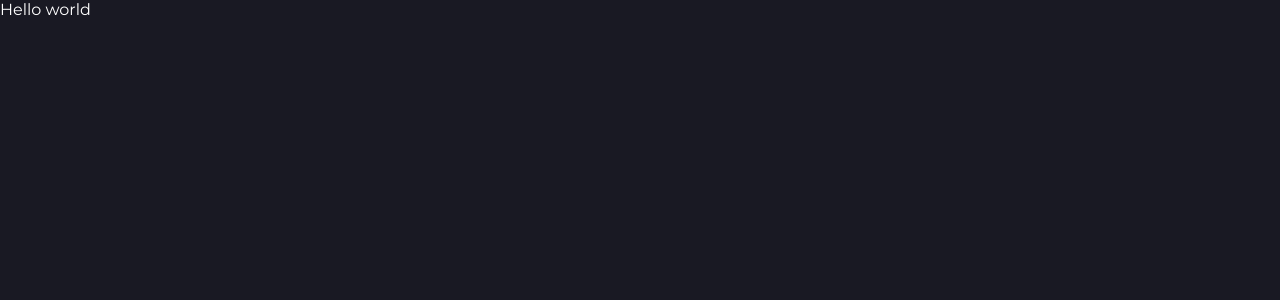
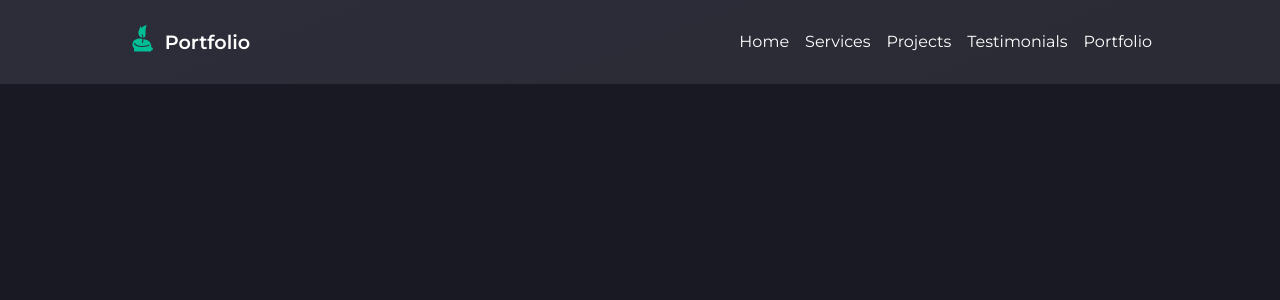
Before and after one commit to dbcastillo/PersonalSite, a React (Create React App) app: page / in a window 1280 px wide. Shown: the top 300 px of the page. Built offline with nearby package versions, Linux system fonts and the light colour scheme.

Commit message:
Add responsive nav bar

```diff
--- a/src/App.js
+++ b/src/App.js
@@ -1,7 +1,19 @@
+import styled from 'styled-components'
+import Header from './components/Banner/Header'
+
 function App() {
   return (
-    <div>Hello world</div>
+    <Container>
+      <Banner>
+        <Header/>
+      </Banner>
+    </Container>
   )
 }
 
 export default App
+
+const Container = styled.div``
+const Banner = styled.div`
+background: linear-gradient(159deg, rgb(45, 45, 58) 0%, rgb(43, 43, 53) 100%);
+`
--- /dev/null
+++ b/src/components/Banner/Header.jsx
@@ -0,0 +1,142 @@
+import React, { useState } from 'react'
+import styled from 'styled-components';
+import { GiCandleFlame } from "react-icons/gi";
+
+const Header = () => {
+    const [bar, setBar] = useState(false);
+  return (
+    <Container bar={bar}>
+        <Logo>
+            <span className='green'><GiCandleFlame/></span>
+            <h1>Portfolio</h1>
+        </Logo>
+        <Nav bar={bar}>
+            <span><a href="#home">Home</a></span>
+            <span><a href="#service">Services</a></span>
+            <span><a href="#project">Projects</a></span>
+            <span><a href="#client">Testimonials</a></span>
+            <span><a href="#footer">Portfolio</a></span>
+        </Nav>
+        <div
+        onClick={() => setBar(!bar)}
+        className="bars">
+            <div className="bar"></div>
+        </div>
+    </Container>
+  )
+}
+
+export default Header
+
+const Container = styled.div`
+    display: flex;
+    align-items: center;
+    justify-content: space-between;
+    max-width: 1280px;
+    width: 80%;
+    margin: 0 auto;
+    padding: 1.5rem 0;
+    position: relative;
+    animation: header 500ms ease-in-out;
+    @media(max-width: 840px){
+        width: 90%;
+    }
+    .bars{
+        display: none;
+    }
+    @media(max-width:640px){
+        .bars{
+            width: 40px;
+            height: 40px;
+            position: relative;
+            display: flex;
+            align-items: center;
+            justify-content: center;
+            padding: 0.5rem;
+            z-index: 100;
+            .bar{
+                position: absolute;
+                width: 100%;
+                height: 2px;
+                background-color: ${props => props.bar ? "transparent" : "#fff"};
+                transition: all 400ms ease-in-out;
+                &::before, &::after{
+                    content: "";
+                    width: 100%;
+                    height: 2px;
+                    background-color: #fff;
+                    position: absolute;
+                }
+
+                &::before{
+                    transform: ${props => props.bar ? "rotate(45deg)" : "translateY(10px)"};
+                    transition: all 400ms ease-in-out;
+                }
+
+                &::after{
+                    transform: ${props => props.bar ? "rotate(-45deg)" : "translateY(-10px)"};
+                    transition: all 400ms ease-in-out;
+                }
+            }
+        }
+    }
+`
+const Logo = styled.div`
+    display: flex;
+    align-items: center;
+    gap: 0.5rem;
+    span{
+        font-size: 1.8rem;
+    }
+
+    h1{
+        font-weight: 600;
+        font-size: 1.2rem;
+    }
+`
+const Nav = styled.div`
+    @media(max-width:640px){
+        position: fixed;
+        display: flex;
+        flex-direction: column;
+        background-color: #01be96;
+        inset: 0;
+        justify-content: center;
+        align-items: center;
+        font-size: 2rem;
+        gap: 2rem;
+        font-weight: 700;
+        height: ${props => props.bar ? "100vh" : 0};
+        transition: height 400ms ease-in-out;
+        overflow: hidden;
+        z-index: 100;
+    }
+    span{
+        margin-left: 1rem;
+        a{
+            color: #fff;
+            text-decoration: none;
+            font-weight: 400;
+            position: relative;
+            &::before{
+                content: "";
+                position: absolute;
+                left: 0;
+                right: 0;
+                bottom: -5px;
+                height: 2px;
+                background-color: #fff;
+                transform: scale(0);
+                transform-origin: right;
+                transition: transform 400ms ease-in-out;
+            }
+            &:hover&::before{
+                transform: scale(1);
+                transform-origin: left;
+            }
+            &:hover{
+                opacity: 0.7;
+            }
+        }
+    }
+`
--- a/src/index.css
+++ b/src/index.css
@@ -18,3 +18,7 @@ body{
   background-color: var(---background);
   color: #fff
 }
+
+.green {
+  color: #01be96
+}
```
